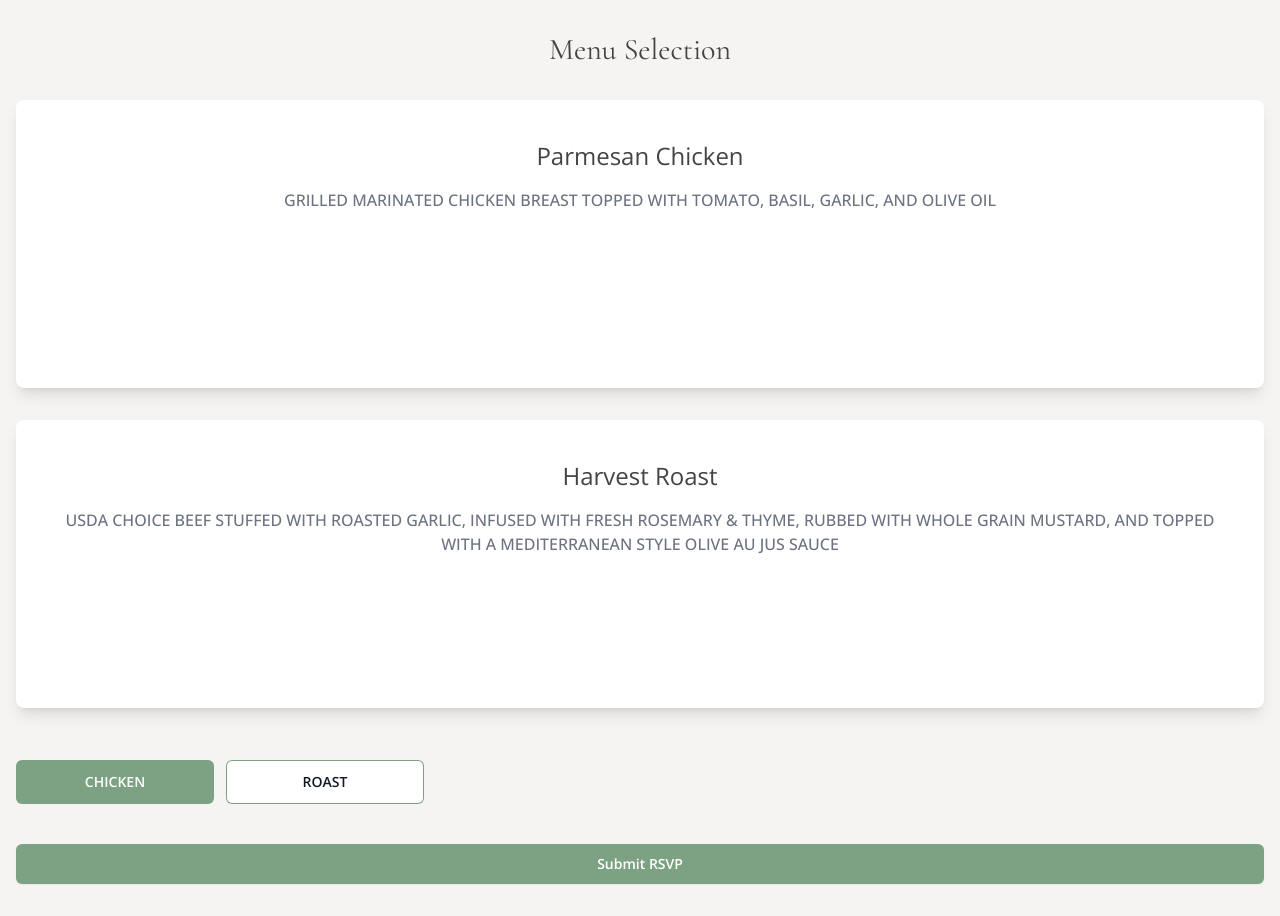
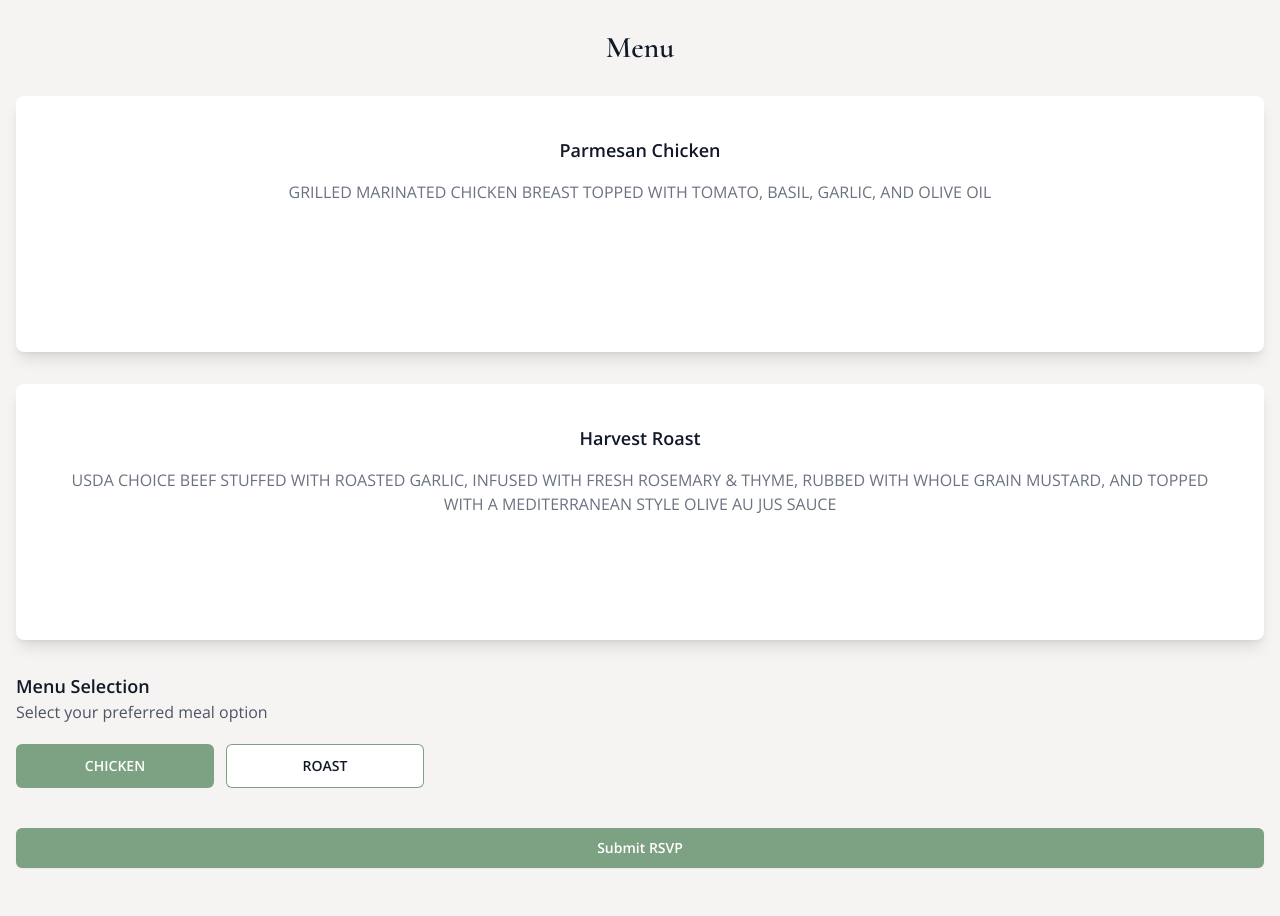
Before and after one commit to lacortes/wedding, a React app: page /rsvp/menu in a window 1280 px wide. Shown: the part 800-1716 px from the top of the page. Built offline with nearby package versions, Linux system fonts and the light colour scheme; a web font is replaced by a local one.

Commit message:
chore: update some styling

```diff
--- a/src/components/rsvp/MenuSelection.jsx
+++ b/src/components/rsvp/MenuSelection.jsx
@@ -67,19 +67,24 @@ const MenuSelection = () => {
 
     return (
         <div className="px-4 py-8 flex flex-col">
-            <h1 ref={titleRef} className="font-cormorant text-3xl capitalize text-center"> Menu Selection </h1>
+            <h1 ref={titleRef} className="font-cormorant font-semibold text-3xl leading-8 text-gray-900 capitalize text-center"> Menu </h1>
 
             <div className="w-full h-full flex flex-col gap-8 scroll-smooth mt-8 mb-8">
 
                 {menu.map(({ menuId, name, description,  }) => (
-                    <div key={menuId} className="w-full h-72 p-4 overflow-hidden bg-white sm:rounded-lg rounded-md shadow-lg">
+                    <div key={menuId} className="w-full h-64 p-4 overflow-hidden bg-white sm:rounded-lg rounded-md shadow-lg">
                         <div className="px-4 py-5 sm:p-6">
-                            <h2 className="capitalize text-2xl text-center">{name}</h2>
-                            <p className="mt-4 uppercase font-medium text-center text-gray-500">{description}</p>
+                            <h2 className="font-semibold leading-7 text-lg text-gray-900 capitalize text-center">{name}</h2>
+                            <p className="mt-4 uppercase text-center text-gray-500">{description}</p>
                         </div>
                     </div>
                 ))}
             </div>
+
+            <h2 className="font-semibold leading-7 text-lg text-gray-900">Menu Selection</h2>
+            <p className="leading-6 text-gray-600">
+                Select your preferred meal option
+            </p>
 
             <Formik
                 enableReinitialize
@@ -119,7 +124,7 @@ const MenuSelection = () => {
                                     {
                                         values.guests.map(({ first_name, last_name, selection, rsvp, ...rest }, index) => (
                                             <div className="mt-5" key={`${index}`}>
-                                                <h3 className="font-cormorant text-xl capitalize"> {first_name} {last_name} </h3>
+                                                <h3 className="capitalize"> {first_name} {last_name} </h3>
 
                                                 <RadioGroup
                                                     value={selection}
--- a/src/components/rsvp/Success.jsx
+++ b/src/components/rsvp/Success.jsx
@@ -16,9 +16,12 @@ const Success = () => {
             </nav>
             <div className="success-img w-full h-screen bg-center bg-contain bg-black">
                 <div
-                    className="w-full h-full flex-col flex gap-y-96 items-center justify-center">
-                    <h1 className="text-white text-6xl font-cormorant md:text-9xl md:mt-[20%]">Thank You</h1>
-                    <h1 className="text-white text-6xl font-cormorant md:text-9xl md:mt-[20%]">See you there!</h1>
+                    className="w-full h-full flex-col flex items-center justify-center">
+                    <h1 className="text-ivory text-7xl font-cormorant md:text-9xl md:mt-[20%]">Thank You</h1>
+                    <div className="w-full h-[45%]">
+                        {/*  empty */}
+                    </div>
+                    <h1 className="text-ivory text-5xl font-cormorant md:text-9xl md:mt-[20%] pb-10">See you there!</h1>
                 </div>
             </div>
         </div>
```
